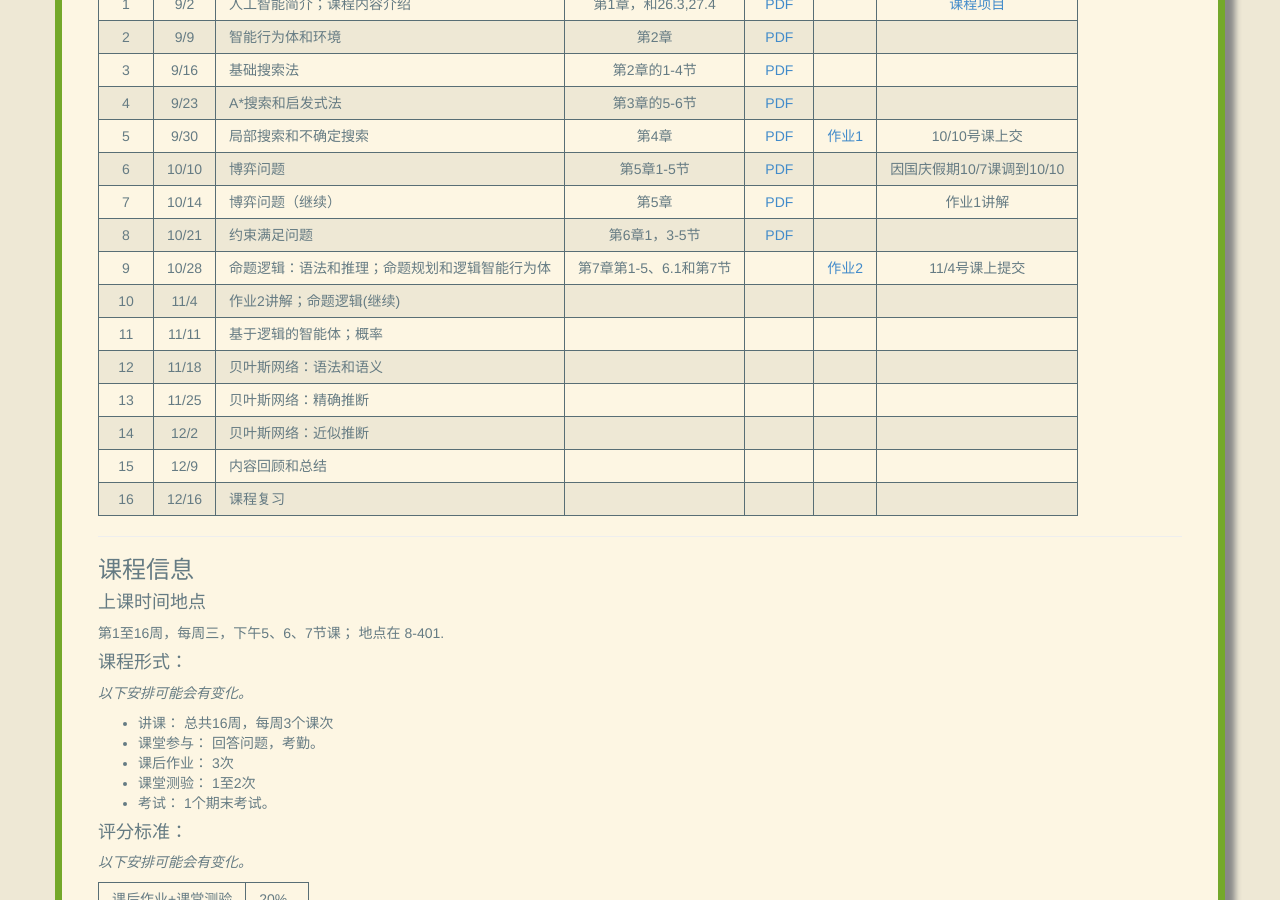
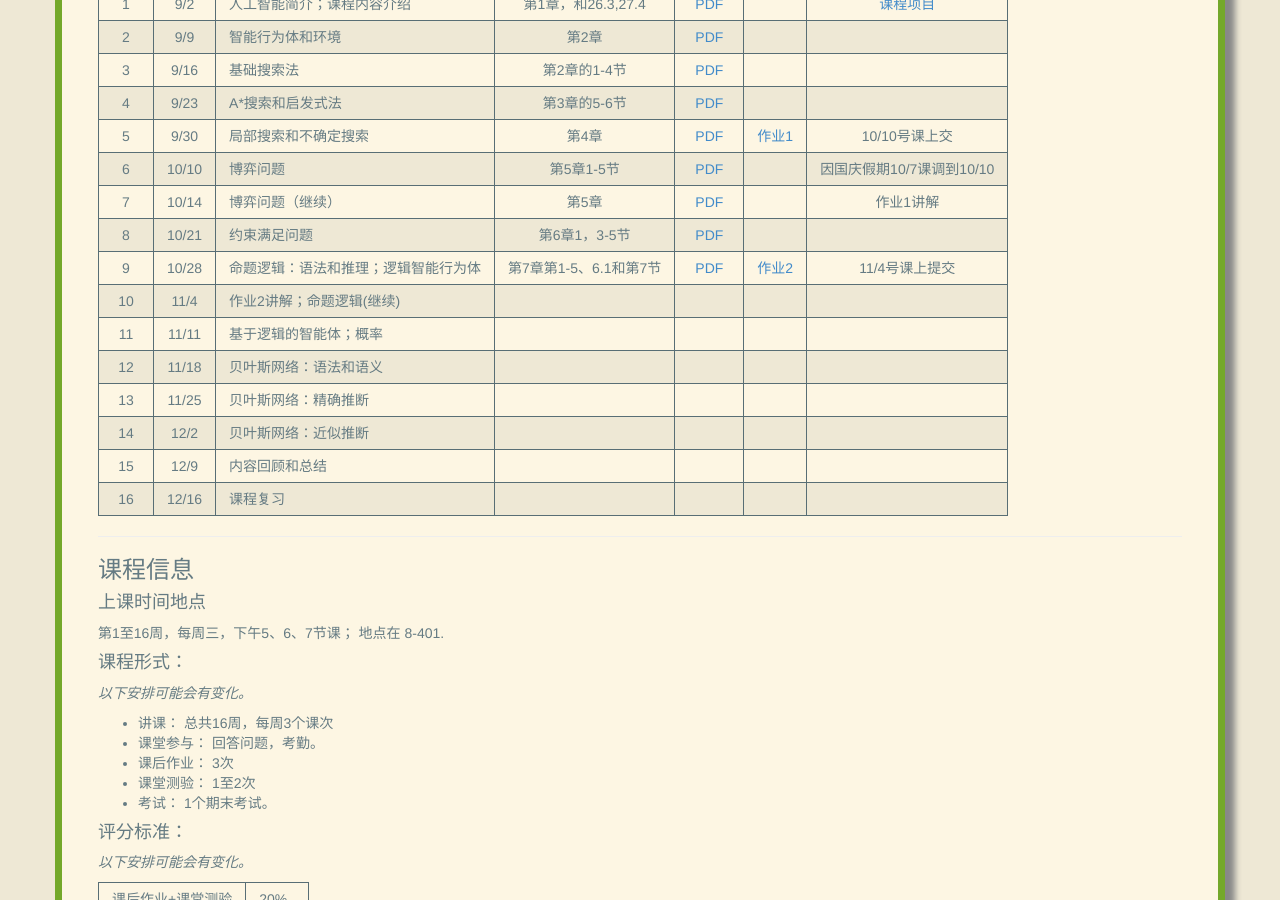
Before and after one commit to qiqi789/qiqi789.github.io_old, a Jekyll site: the page built from teaching/AI.markdown, in a window 1280 px wide and 900 px high, scrolled down 800 px. Built offline with Jekyll 4.4.1, drawn with Linux system fonts in a browser that asks for light colours.

Commit message:
Updated AI page.

```diff
--- a/teaching/AI.markdown
+++ b/teaching/AI.markdown
@@ -42,7 +42,7 @@ title: AI course
 |  6      | 10/10  | 博弈问题      |第5章1-5节  | [PDF](lecture06.pdf)    |   |因国庆假期10/7课调到10/10  |
 |  7      | 10/14 | 博弈问题（继续）  | 第5章  |[PDF](lecture07.pdf)   |   |作业1讲解 |
 |  8      | 10/21 | 约束满足问题   | 第6章1，3-5节  |[PDF](lecture08.pdf) |   | |
-|  9      | 10/28  | 命题逻辑：语法和推理；命题规划和逻辑智能行为体        |第7章第1-5、6.1和第7节   |   | [作业2](HW2.pdf)  |11/4号课上提交 |
+|  9      | 10/28  | 命题逻辑：语法和推理；逻辑智能行为体        |第7章第1-5、6.1和第7节   | [PDF](lecture09.pdf)  | [作业2](HW2.pdf)  |11/4号课上提交 |
 |  10     | 11/4 |  作业2讲解；命题逻辑(继续)    |   |  |   | |
 |  11     | 11/11 | 基于逻辑的智能体；概率   |   |  |   | |
 |  12     | 11/18 | 贝叶斯网络：语法和语义        |   |  |   | |
```
Also changed, not shown: 1 other file.
